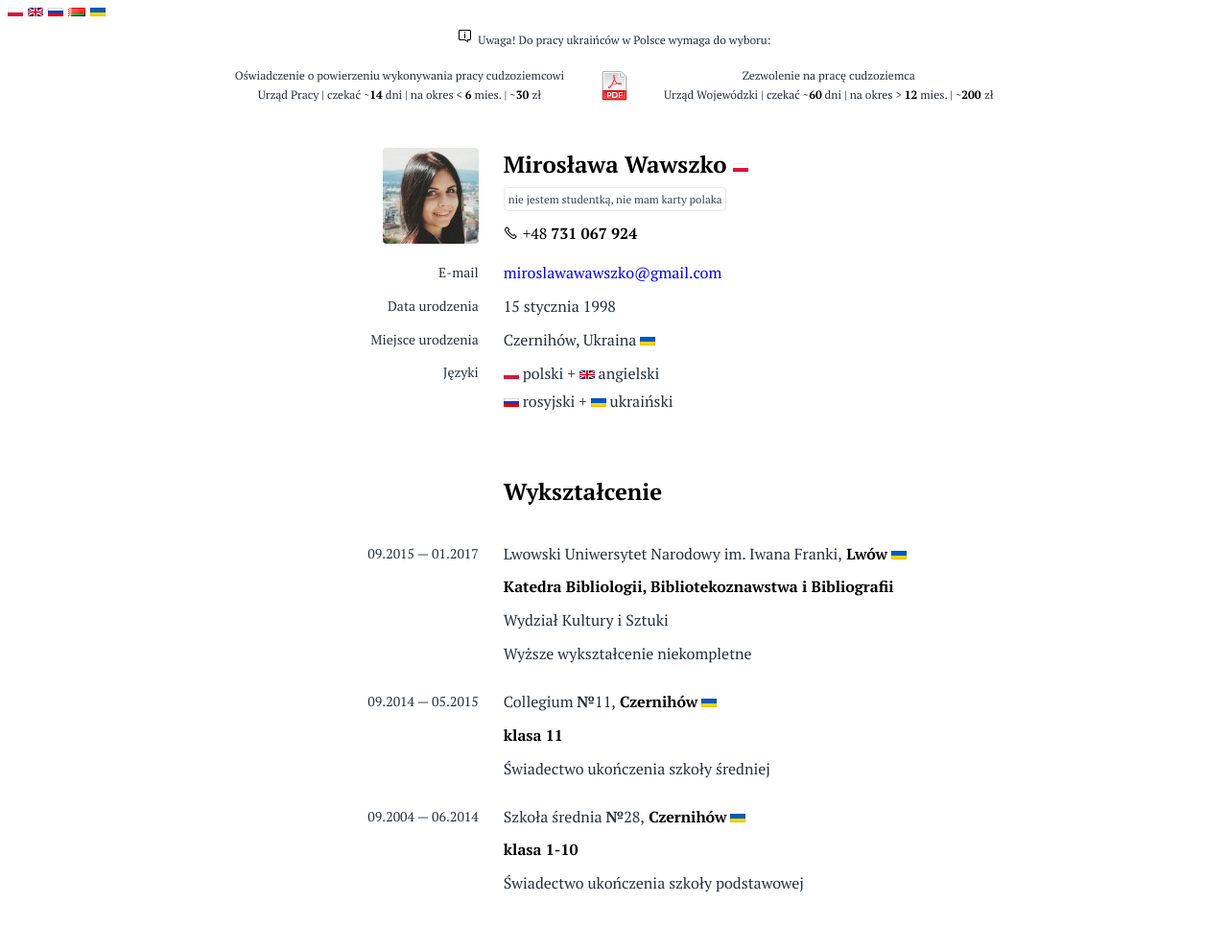
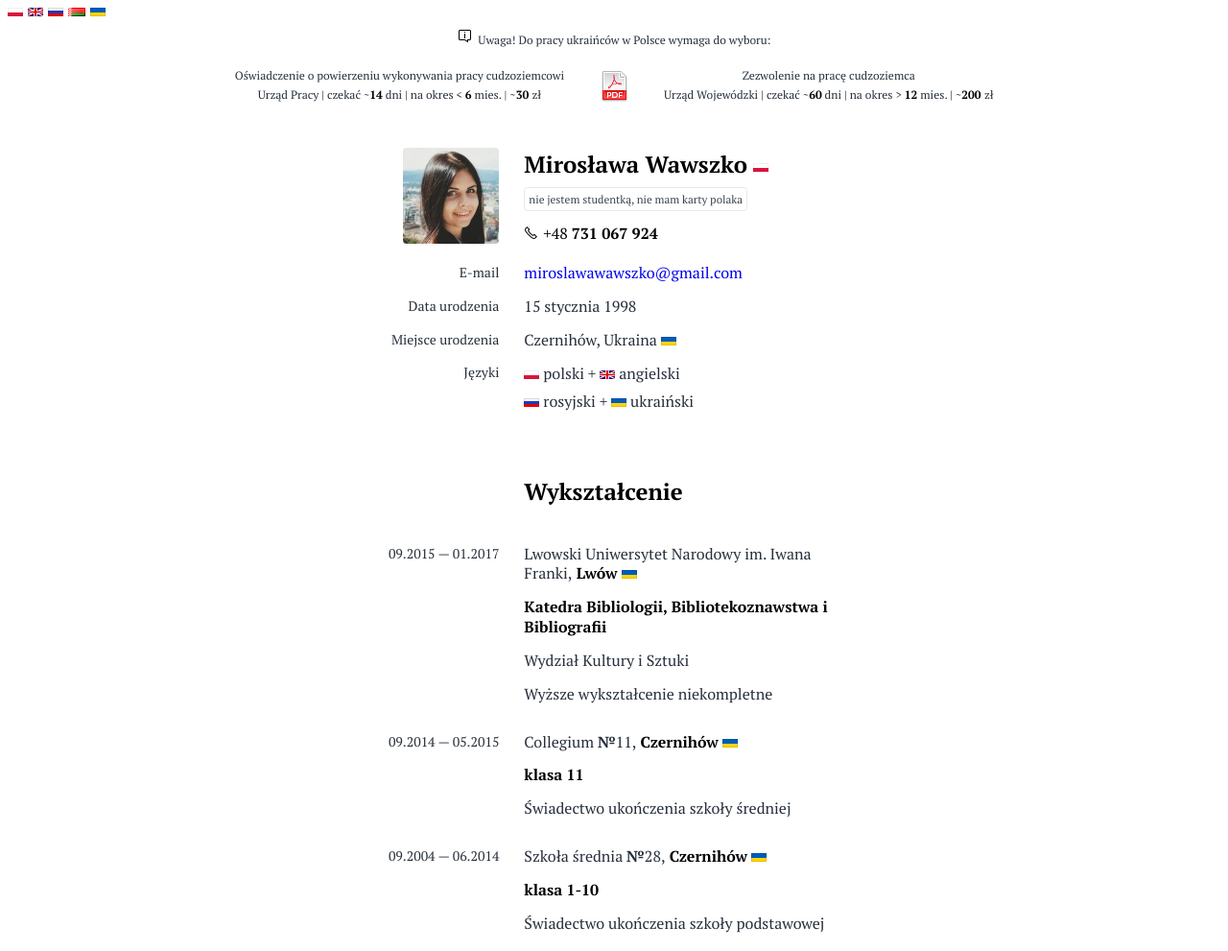
Before and after one commit to miroslavavavshko/miroslavavavshko.github.io, a plain HTML site: page index.html in a window 1280 px wide. Shown: the top 991 px of the page at 96% size. Drawn offline with Linux system fonts and the light colour scheme.

Commit message:
Update index.html

```diff
--- a/index.html
+++ b/index.html
@@ -57,7 +57,7 @@
         </div>
     </div>
     <div class="row justify-content-center">
-        <div class="col-sm-12 col-md-8 col-lg-7 col-xl-6">
+        <div class="col-sm-12 col-md-8 col-lg-7 col-xl-5">
             <section class="info">
                 <table class="table">
                     <tr>
```
